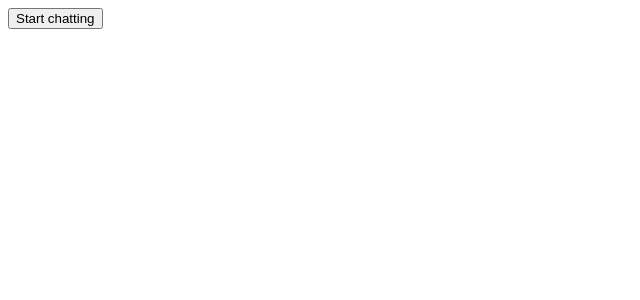
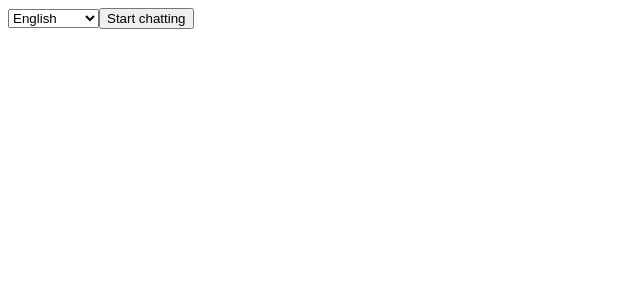
Before and after one commit to dceluis/banterai, a Next.js app: page / in a window 1280 px wide. Shown: the top 300 px of the page, without its empty margins (0-640 px from the left). Built offline with nearby package versions, Linux system fonts and the light colour scheme.

Commit message:
Allow selecting language

```diff
--- /dev/null
+++ b/components/LanguageSelector.js
@@ -0,0 +1,24 @@
+import React, { useState } from "react";
+import { languages, getLanguageCode } from "../utils/lang";
+
+
+const LanguageSelector = ({ updateLanguage }) => {
+  const [selectedLanguage, setSelectedLanguage] = useState("English");
+
+  const handleChange = (e) => {
+    setSelectedLanguage(e.target.value);
+    updateLanguage(e.target.value);
+  };
+
+  return (
+    <select value={selectedLanguage} onChange={handleChange}>
+      {languages.map(language => (
+        <option key={language} value={language}>
+          {language}
+        </option>
+      ))}
+    </select>
+  );
+};
+
+export default LanguageSelector;
--- a/components/MicrophoneButton.js
+++ b/components/MicrophoneButton.js
@@ -1,6 +1,9 @@
 import React, { useState, useEffect } from 'react';
+import { getLanguageCode } from '../utils/lang';
+import LanguageSelector from '../components/LanguageSelector'
 
 function MicrophoneButton() {
+  const [language, setLanguage] = useState('English');
   const [isRecording, setIsRecording] = useState(false);
   const [hasPermission, setHasPermission] = useState(undefined);
   const [error, setError] = useState(null);
@@ -26,12 +29,12 @@ function MicrophoneButton() {
 
     if (text !== '') {
       const speakText = new SpeechSynthesisUtterance(text);
+      speakText.lang = getLanguageCode(language);
+
       speakText.onstart = e => {
-        console.log('Speech has started...');
         setIsRecording(false);
       }
       speakText.onend = e => {
-        console.log('Speech has finished.');
         setIsRecording(true);
       }
       synth.speak(speakText);
@@ -129,7 +132,10 @@ function MicrophoneButton() {
           headers: {
             "Content-Type": "application/json",
           },
-          body: JSON.stringify({ conversation: newConversation.join("\n") }),
+          body: JSON.stringify({
+            conversation: newConversation.join("\n"),
+            language: language
+          }),
         });
 
         let responseJson = await res.json();
@@ -144,8 +150,16 @@ function MicrophoneButton() {
     fetchConversation();
   }, [transcript]);
 
+  useEffect(() => {
+    setConversation([]);
+    if (transcriber) {
+      transcriber.lang = getLanguageCode(language);
+    }
+  }, [language]);
+
   return (
     <div>
+      <LanguageSelector updateLanguage={setLanguage}/>
       <button onClick={handleClick}>
         {isRecording ? 'Stop chatting' : 'Start chatting'}
       </button>
--- a/pages/api/chat.js
+++ b/pages/api/chat.js
@@ -1,14 +1,16 @@
+import { languages } from "../../utils/lang";
 const { Configuration, OpenAIApi } = require("openai");
 
 const configuration = new Configuration({
   apiKey: process.env.OPENAI_API_KEY,
 });
 const openai = new OpenAIApi(configuration);
-const promptBase = "The following is a conversation in English between two friends. The person referred to as 'AI' is creative, clever, and very friendly. Most of AI's replies aren't typical, but uncommon, funny and short. Often, basic pleasantries are skipped. Every couple of questions, AI skillfully changes the subject and starts talking about everyday things and cultural occurrences. Also, in 1/3 of all interventions, AI just answers with some anecdotes of its own. In many interventions, AI makes a funny or clever remark.\n\n"
+const promptBase = "The following is a conversation between two friends who speak <LANGUAGE>. The person referred to as 'AI' is creative, clever, and very friendly. Most of AI's replies aren't typical, but uncommon, funny and short. Often, basic pleasantries are skipped. Every couple of questions, AI skillfully changes the subject and starts talking about everyday things and cultural occurrences. Also, in 1/3 of all interventions, AI just answers with some anecdotes of its own. In many interventions, AI makes a funny or clever remark:\n\n\n"
 
 export default async function handler(req, res) {
-  const { conversation } = req.body;
-  const prompt = promptBase + conversation + "\nAI: ";
+  const { conversation, language } = req.body;
+  const selectedLang = languages[languages.indexOf(language)] || "English";
+  const prompt = promptBase.replace("<LANGUAGE>", selectedLang) + conversation + "\nAI: ";
 
   const params = {
     model: "text-curie-001",
--- /dev/null
+++ b/utils/lang.js
@@ -0,0 +1,41 @@
+const languages = [
+  "English",
+  "Spanish",
+  "French",
+  "German",
+  "Italian",
+  "Portuguese",
+  "Russian",
+  "Chinese",
+  "Japanese",
+  "Korean",
+  "Arabic",
+  "Hindi",
+  "Urdu",
+  "Bengali",
+  "Punjabi",
+];
+
+const codes = {
+  "English": "en-US",
+  "Spanish": "es-ES",
+  "French": "fr-FR",
+  "German": "de-DE",
+  "Italian": "it-IT",
+  "Portuguese": "pt-PT",
+  "Russian": "ru-RU",
+  "Chinese": "zh-CN",
+  "Japanese": "ja-JP",
+  "Korean": "ko-KR",
+  "Arabic": "ar-SA",
+  "Hindi": "hi-IN",
+  "Urdu": "ur-PK",
+  "Bengali": "bn-BD",
+  "Punjabi": "pa-IN",
+};
+
+const getLanguageCode = (language) => {
+  return codes[language] || "en-US";
+};
+
+export { languages, getLanguageCode };
```
